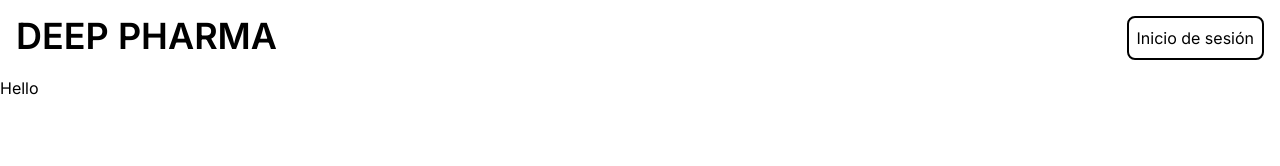
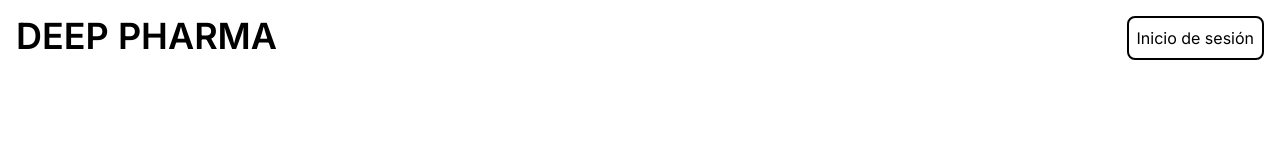
Before and after one commit to deep-skill/deep-pharma-web-DEPRECATED, a Next.js app: page /home in a window 1280 px wide. Shown: the top 166 px of the page. Built offline with nearby package versions, Linux system fonts and the light colour scheme; no server answers.

Commit message:
minor change

```diff
--- a/src/app/home/page.tsx
+++ b/src/app/home/page.tsx
@@ -28,7 +28,8 @@
 
   return (
     <div>
-      <div>Hello {user?.name}</div>
+      <div>{user?.name}</div>
+      <div>{user?.email}</div>
     </div>
   );
 };
```
